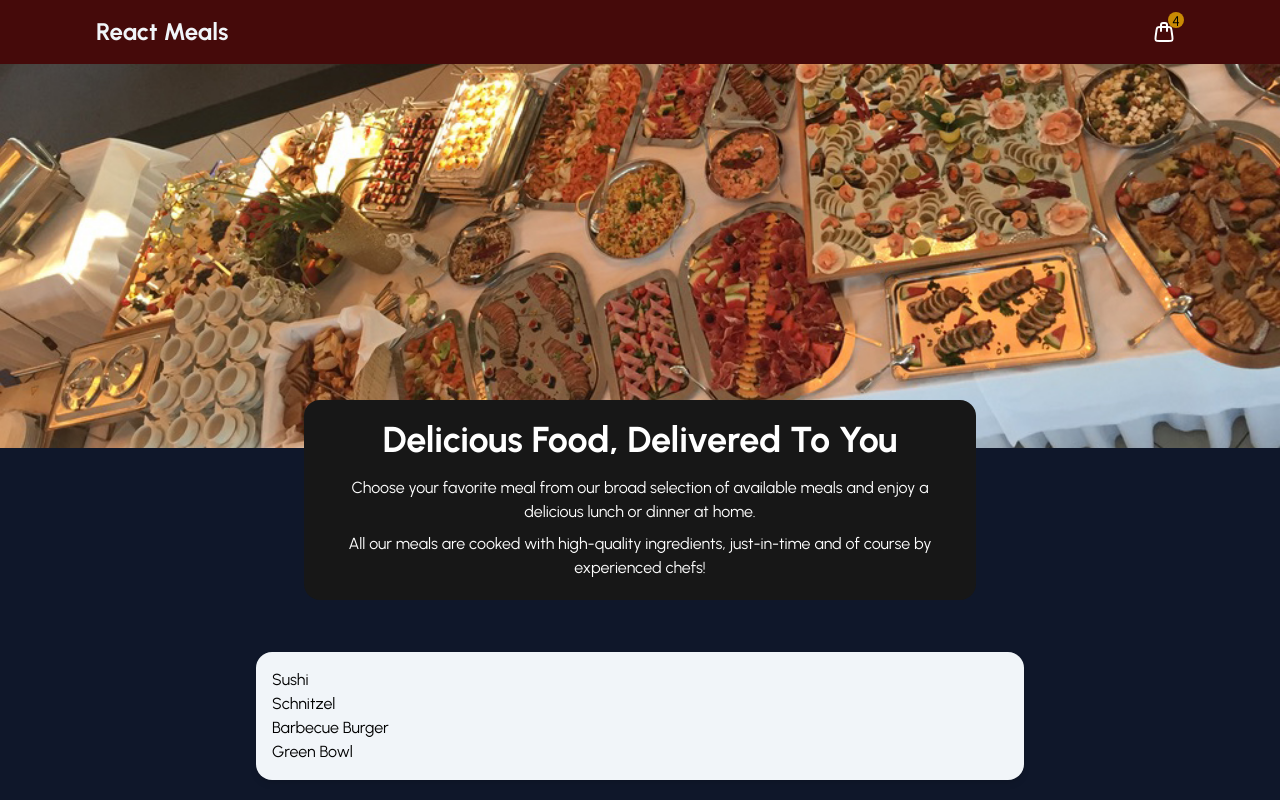
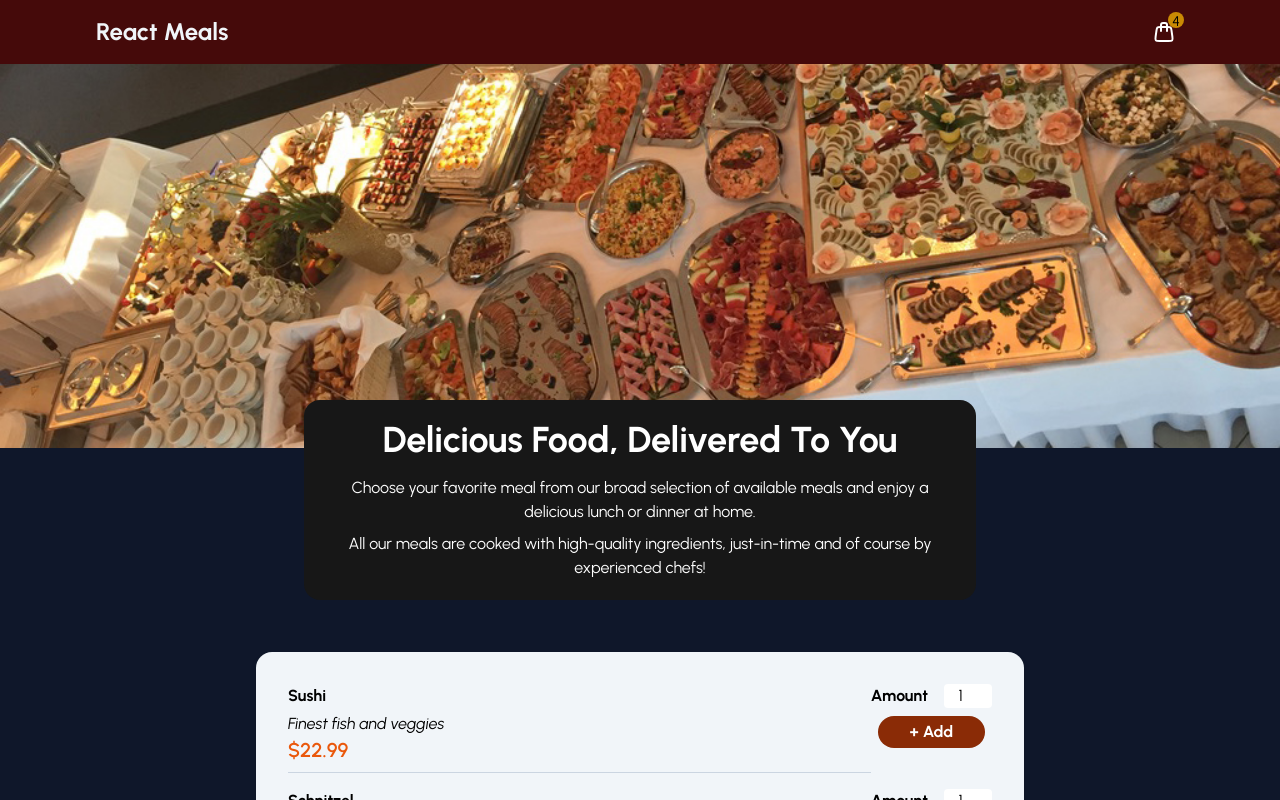
Before and after one commit to BasheerRajeh/react-playground, a React (Vite) app: page / in a window 1280 px wide. Built offline with nearby package versions, Linux system fonts and the light colour scheme.

Commit message:
Add Meal Items

```diff
--- a/src/projects/simple-food-order/components/meal/MealsAvailable.jsx
+++ b/src/projects/simple-food-order/components/meal/MealsAvailable.jsx
@@ -1,4 +1,5 @@
 import Card from "../ui/Card";
+import MealItem from "./mealItem/MealItem";
 
 const DUMMY_MEALS = [
     {
@@ -28,14 +29,21 @@ const DUMMY_MEALS = [
 ];
 
 const MealsAvailable = () => {
-    const mealsList = DUMMY_MEALS.map(meal => <li key={meal.id}>{meal.name}</li>)
-    return <section className="max-w-3xl mx-auto my-1">
-        <Card>
-            <ul className="m-0 list-none">
-                {mealsList}
-            </ul>
-        </Card>
-    </section>;
+    const mealsList = DUMMY_MEALS.map((meal) => (
+        <MealItem
+            key={meal.id}
+            name={meal.name}
+            description={meal.description}
+            price={meal.price}
+        />
+    ));
+    return (
+        <section className="max-w-3xl mx-auto my-1">
+            <Card>
+                <ul className="m-0 list-none">{mealsList}</ul>
+            </Card>
+        </section>
+    );
 };
 
 export default MealsAvailable;
--- /dev/null
+++ b/src/projects/simple-food-order/components/meal/mealItem/MealItem.jsx
@@ -0,0 +1,24 @@
+import PropTypes from "prop-types";
+import MealItemForm from "./MealItemForm";
+
+const MealItem = (props) => {
+    const price = `$${props.price}`;
+    return (
+        <li className="m-4 flex justify-between">
+            <div className="flex flex-col flex-grow justify-between border-b-[1px] border-b-slate-300 pb-2">
+                <h3 className="mb-1 font-bold">{props.name}</h3>
+                <p className="italic">{props.description}</p>
+                <span className="text-orange-600 font-semibold text-xl">{price}</span>
+            </div>
+            <MealItemForm id={props.name} />
+        </li>
+    );
+};
+
+MealItem.propTypes = {
+    name: PropTypes.string.isRequired,
+    description: PropTypes.string.isRequired,
+    price: PropTypes.number.isRequired,
+};
+
+export default MealItem;
--- /dev/null
+++ b/src/projects/simple-food-order/components/meal/mealItem/MealItemForm.jsx
@@ -0,0 +1,29 @@
+import PropTypes from "prop-types";
+import Input from "../../ui/Input";
+
+const MealItemForm = (props) => {
+    return (
+        <form className="text-center">
+            <Input
+                label="Amount"
+                input={{
+                    id: "amount_" + props.id,
+                    type: "number",
+                    min: "1",
+                    max: "5",
+                    step: "1",
+                    defaultValue: 1,
+                }}
+            />
+            <button className="cursor-pointer bg-[#8a2b06] border-slate-600 text-white px-8 py-1 rounded-3xl font-bold hover:bg-red-950">
+                + Add
+            </button>
+        </form>
+    );
+};
+
+MealItemForm.propTypes = {
+    id: PropTypes.string,
+};
+
+export default MealItemForm;
--- /dev/null
+++ b/src/projects/simple-food-order/components/ui/Input.jsx
@@ -0,0 +1,23 @@
+import PropTypes from "prop-types";
+
+const Input = (props) => {
+    return (
+        <div className="flex items-center mb-2">
+            <label htmlFor={props.input.id} className="font-bold mr-4">
+                {props.label}
+            </label>
+            <input
+                id={props.input.id}
+                {...props.input}
+                className="w-12 rounded text-center border-orange-500 "
+            />
+        </div>
+    );
+};
+
+Input.propTypes = {
+    label: PropTypes.string.isRequired,
+    input: PropTypes.object.isRequired,
+};
+
+export default Input;
```
